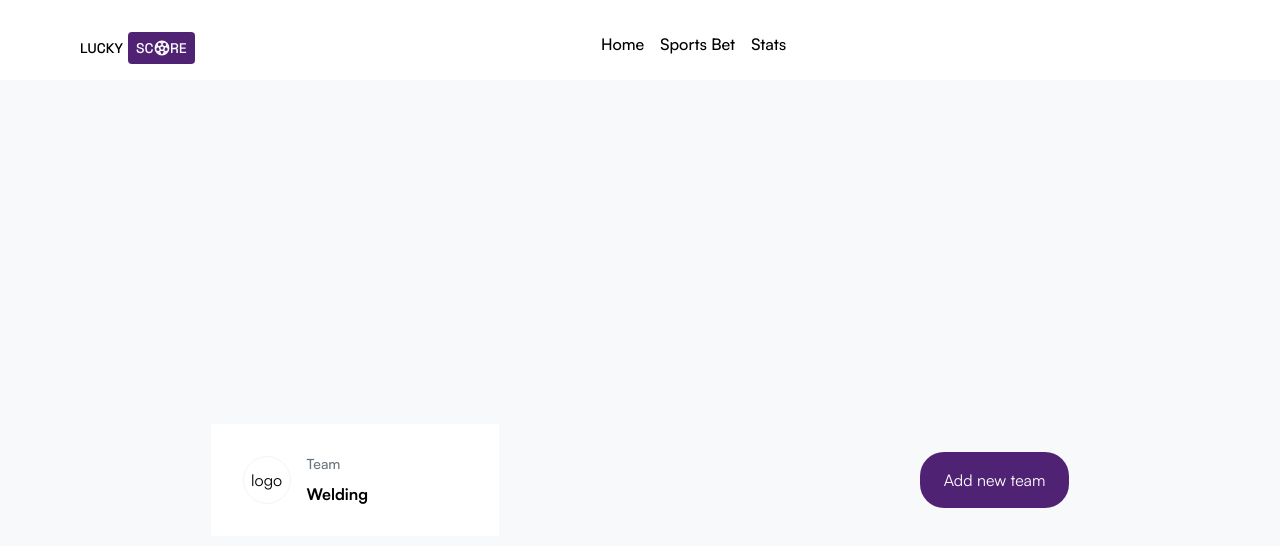
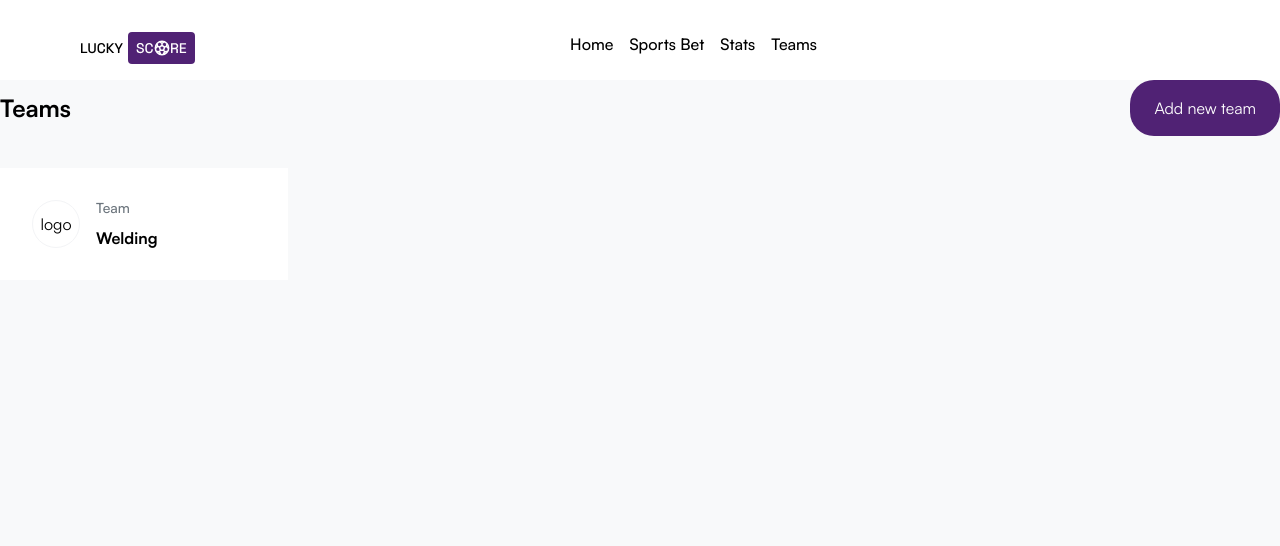
Before and after one commit to claranceliberi/luckyscore, a Vue app: page /teams in a window 1280 px wide. Shown: the top 546 px of the page. Built offline with nearby package versions, Linux system fonts and the light colour scheme.

Commit message:
refactor: teams page

```diff
--- a/src/components/molecules/NavbarMolecule.vue
+++ b/src/components/molecules/NavbarMolecule.vue
@@ -41,6 +41,9 @@
         <li class="link">
           <router-link to="/stat">Stats</router-link>
         </li>
+        <li class="link">
+          <router-link to="/teams">Teams</router-link>
+        </li>
       </ul>
     </div>
     <div class="spacing w-2 h-2 block"></div>
--- a/src/views/TeamsView.vue
+++ b/src/views/TeamsView.vue
@@ -3,10 +3,19 @@
 </script>
 
 <template>
-  <div class="flex justify-around items-center h-screen w-screen">
-    <TeamCardVue />
-    <button class="bg-[#502274] px-6 py-4 rounded-3xl text-white">
-      Add new team
-    </button>
+  <div class="flex flex-col">
+    <div class="flex justify-between items-center mb-8">
+      <h1 class="text-2xl font-bold">Teams</h1>
+
+      <button
+        class="bg-[#502274] px-6 py-4 rounded-3xl text-white"
+        @click="$router.push('/bets')"
+      >
+        Add new team
+      </button>
+    </div>
+    <div>
+      <TeamCardVue />
+    </div>
   </div>
 </template>
```
